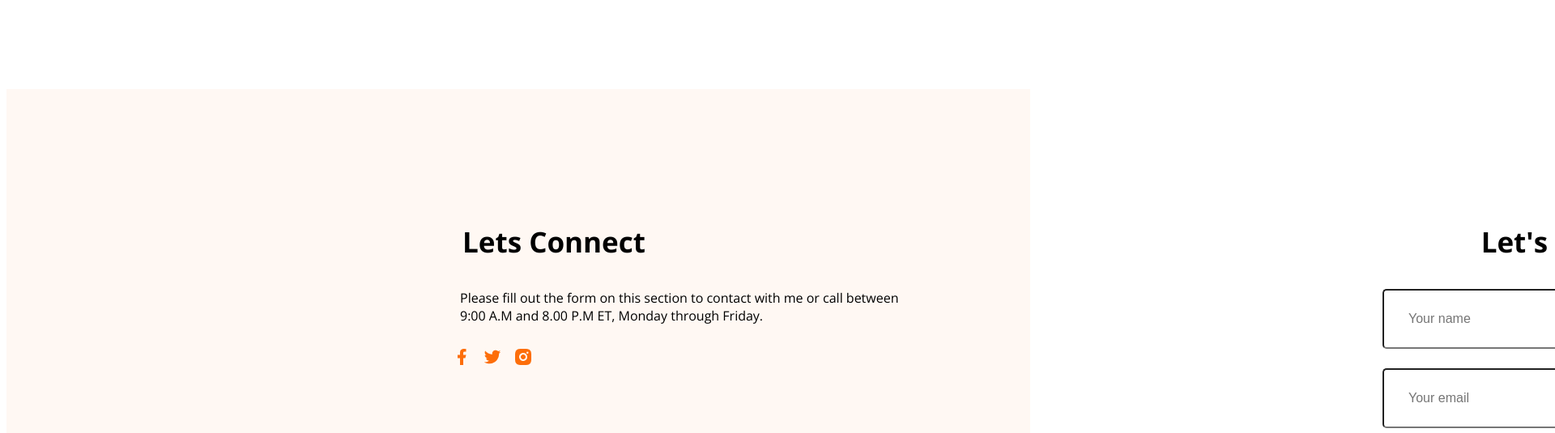
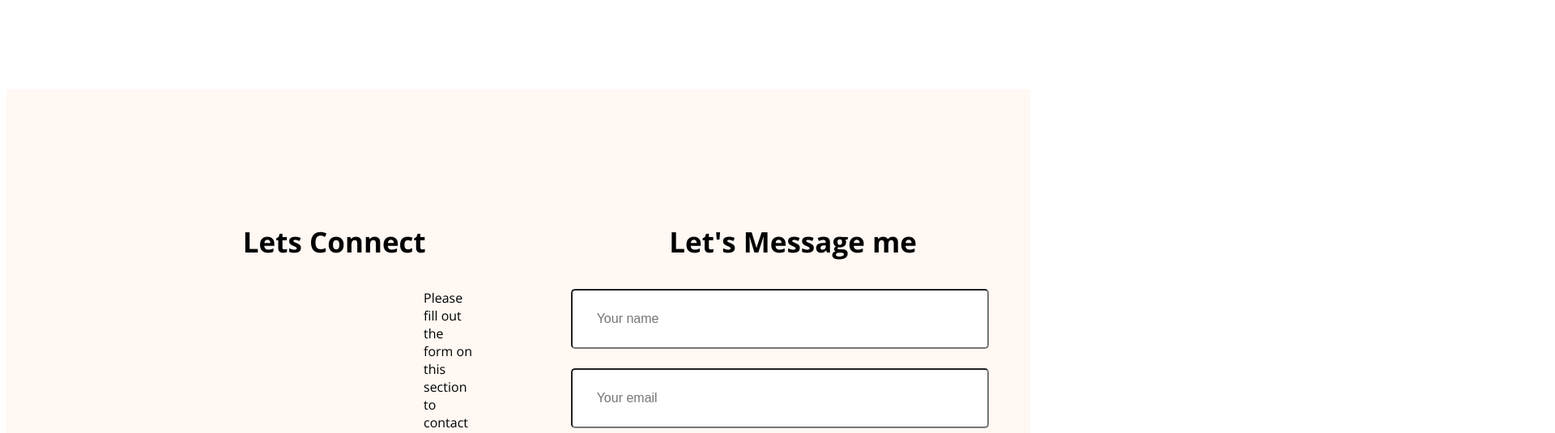
Before and after one commit to Riad-Zz/Ph_protfolio-website, a plain HTML site: page index.html in a window 1280 px wide. Shown: the part 3476-4011 px from the top of the page at 81% size, 1920 px wide, since content can reach past the window. Drawn offline with nearby package versions, Linux system fonts and the light colour scheme.

Commit message:
some inprovement on footer

```diff
--- a/styles/style.css
+++ b/styles/style.css
@@ -285,34 +285,32 @@ main{
 /*Footer Section*/
 .foot-container{
     display: flex;
-    justify-content: space-between;
+    justify-content: space-around;
     padding-right: 230px ;
+    padding-left: 230px;
+    padding-top: 130px;
     gap: 117px;
 }
 
 .links{
-    padding: 230px;
+    /* padding: 230px;
     padding-top: 130px;
-    text-align: start;
+    text-align: start; */
+    /* display: flex; */
+    justify-content: center;
 }
 .links img{
     margin-right: 10px;
 }
-.des{
-    width: 562px;
-    height: 56px;
-    /* padding: 200px; */
-    padding-left: 330px;
+ .des{
+    padding-left: 285px;
 }
 
 .first{
-    margin-left: 320px;
+    margin-left: 280px;
 }
 
-.form-div{
-    padding: 230px;
-    padding-top: 130px;
-}
+
 .form-div input{
     display: block;
 }
```
